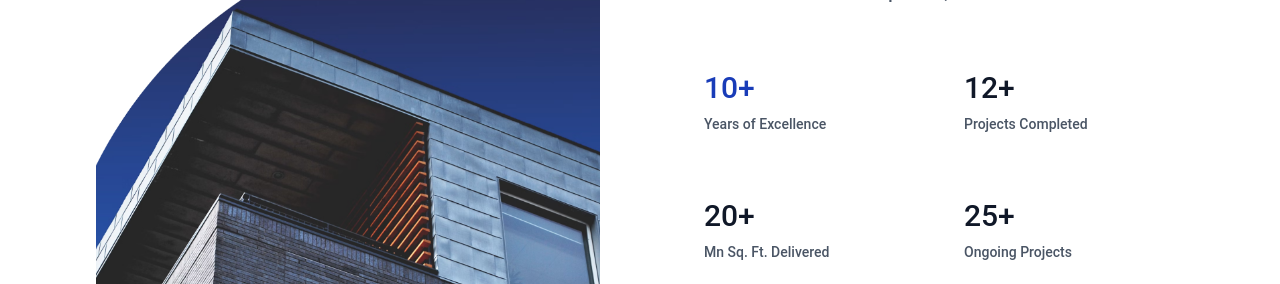
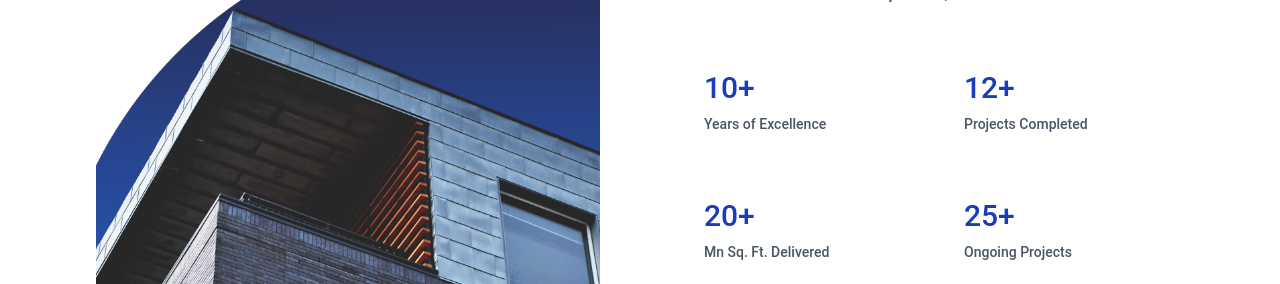
Before and after one commit to alexandrelee10/Real-Estate, a React (Vite) app: page / in a window 1280 px wide. Shown: the part 970-1254 px from the top of the page. Built offline with nearby package versions, Linux system fonts and the light colour scheme.

Commit message:
updated font weight

```diff
--- a/index.html
+++ b/index.html
@@ -4,7 +4,7 @@
     <meta charset="UTF-8" />
     <link rel="icon" type="image/svg+xml" href="/favicon.svg" />
     <meta name="viewport" content="width=device-width, initial-scale=1.0" />
-    <title>real-estate</title>
+    <title>Harmony | Real Estate</title>
   </head>
   <body>
     <div id="root"></div>
--- a/src/components/About.tsx
+++ b/src/components/About.tsx
@@ -23,8 +23,8 @@ export const About = () => {
 
             {/* Header */}
             <div className="max-w-2xl flex flex-col items-center">
-              <h3 className="text-3xl sm:text-4xl font-semibold tracking-tight text-gray-90">
-                About <span className=" text-light underline">Our Brand</span>
+              <h3 className="text-3xl sm:text-4xl tracking-tight text-gray-90">
+                About <span className="underline font-extralight">Our Brand</span>
               </h3>
               <p className="mt-3 text-base sm:text-lg text-gray-600">
                 Passionate About Properties, Dedicated to Your Vision
@@ -34,22 +34,22 @@ export const About = () => {
             {/* Stats */}
             <div className="mt-10 grid grid-cols-1 sm:grid-cols-2 gap-4">
               <div className="rounded-xl  bg-white p-6 hover:shadow-md transition">
-                <h3 className="text-3xl font-semibold text-blue-800">10+</h3>
-                <p className="mt-2 text-sm text-gray-600">Years of Excellence</p>
+                <h3 className="text-3xl font-semibold text-blue-800 bottom-0">10+</h3>
+                <p className="mt-2 text-sm text-gray-600 font-light">Years of Excellence</p>
               </div>
 
               <div className="rounded-xl bg-white p-6 hover:shadow-md transition">
-                <h3 className="text-3xl font-semibold text-gray-900">12+</h3>
+                <h3 className="text-3xl font-semibold text-blue-800">12+</h3>
                 <p className="mt-2 text-sm text-gray-600">Projects Completed</p>
               </div>
 
               <div className="rounded-xl bg-white p-6 hover:shadow-md transition">
-                <h3 className="text-3xl font-semibold text-gray-900">20+</h3>
+                <h3 className="text-3xl font-semibold text-blue-800">20+</h3>
                 <p className="mt-2 text-sm text-gray-600">Mn Sq. Ft. Delivered</p>
               </div>
 
               <div className="rounded-xl bg-white p-6 hover:shadow-md transition">
-                <h3 className="text-3xl font-semibold text-gray-900">25+</h3>
+                <h3 className="text-3xl font-semibold text-blue-800">25+</h3>
                 <p className="mt-2 text-sm text-gray-600">Ongoing Projects</p>
               </div>
             </div>
```
